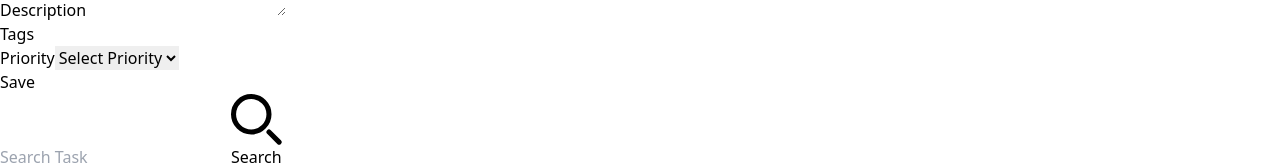
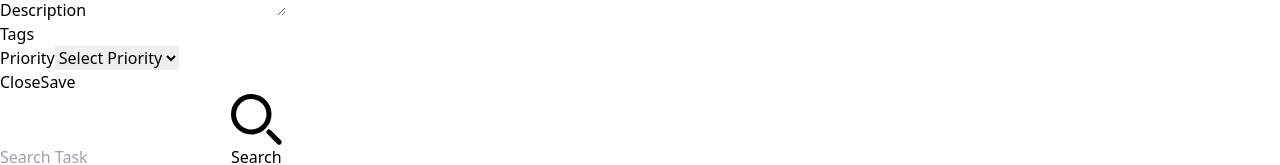
Before and after one commit to developermehedi99/module-2partise, a React (Vite) app: page / in a window 1280 px wide. Both pictures are taken after a click on the button "Add Task". Shown: the part 508-673 px from the top of the page. Built offline with nearby package versions, Linux system fonts and the light colour scheme.

Commit message:
task edit done

```diff
--- a/src/components/task/AddTaskModal.jsx
+++ b/src/components/task/AddTaskModal.jsx
@@ -1,7 +1,7 @@
 import { useState } from "react";
 
-const AddTaskModal = ({ onSave }) => {
-  const [task, setTask] = useState({
+const AddTaskModal = ({ onSave,taskToUpdate,handleClose }) => {
+  const [task, setTask] = useState(taskToUpdate || {
     id:crypto.randomUUID(),
     title: "",
     description: "",
@@ -9,6 +9,9 @@ const AddTaskModal = ({ onSave }) => {
     priority: "",
     isFavorite: false,
   });
+
+  const [isAdd, setIsAdd] = useState(Object.is(taskToUpdate,null));
+
   const handlechange = (event) => {
     event.preventDefault();
     const name = event.target.name;
@@ -26,7 +29,7 @@ const AddTaskModal = ({ onSave }) => {
       <div className="bg-black bg-opacity-70 w-full h-full absolute top-0 left-0 z-10"></div>
       <form className="absolute top-1/4 left-1/4 z-10 mx-auto my-10 w-full max-w-[740px] rounded-xl border border-[#FEFBFB]/[36%] bg-[#191D26] p-9 max-md:px-4 lg:my-20 lg:p-11">
         <h2 className="mb-9 text-center text-2xl font-bold text-white lg:mb-11 lg:text-[28px]">
-          Add New Task
+         {isAdd ? 'Add New Task' : 'edit task'}
         </h2>
 
         <div className="space-y-9 text-white lg:space-y-10">
@@ -89,9 +92,15 @@ const AddTaskModal = ({ onSave }) => {
           </div>
         </div>
 
-        <div className="mt-16 flex justify-center lg:mt-20">
+        <div className="mt-16 flex justify-between lg:mt-20">
           <button
-            onClick={() => onSave(task)}
+            onClick={handleClose}
+            className="rounded bg-red-600 px-4 py-2 text-white transition-all hover:opacity-80"
+          >
+            Close
+          </button>
+          <button
+            onClick={() => onSave(task, isAdd)}
             type="submit"
             className="rounded bg-blue-600 px-4 py-2 text-white transition-all hover:opacity-80"
           >
--- a/src/components/task/TaskList.jsx
+++ b/src/components/task/TaskList.jsx
@@ -1,6 +1,6 @@
 import { FaStar } from "react-icons/fa";
 
-const TaskList = ({tasks}) => {
+const TaskList = ({tasks,onEdit}) => {
     function getRandomColor() {
         const letters = '0123456789ABCDEF';
         let color = '#';
@@ -65,7 +65,9 @@ const TaskList = ({tasks}) => {
                         <td>
                           <div className="flex items-center justify-center space-x-3">
                             <button className="text-red-500">Delete</button>
-                            <button className="text-blue-500">Edit</button>
+                            <button className="text-blue-500"
+                            onClick={()=>onEdit(task)}
+                            >Edit</button>
                           </div>
                         </td>
                       </tr>)
--- a/src/components/task/Taskboard.jsx
+++ b/src/components/task/Taskboard.jsx
@@ -15,15 +15,40 @@ const Taskboard = () => {
     }
     const [tasks, setTasks] = useState([initialValue]);
     const [showModal, setShowModal] = useState(false);
+    const [taskToUpdate, setTaskToUpdate] = useState(null);
 
-    const handleTaskModal=(newTask)=>{
-      console.log('hanlde task modal', newTask);
-      setTasks([...tasks, newTask]);
+    const handleAddEditTask=(newTask, isAdd)=>{
+      if(isAdd){
+        setTasks([...tasks, newTask]);
+      }else{
+        setTasks(tasks.map(task =>{
+          if(task.id === newTask.id){
+            return newTask;
+          }
+          return task;
+        }))
+      }
+
       setShowModal(false);
     }
+
+    const handleEditTask =(task)=>{
+      setTaskToUpdate(task);
+      setShowModal(true);
+    }
+
+    const handleClose=()=>{
+      setShowModal(false);
+      setTaskToUpdate(null);
+    }
+
   return (
     <section className="mb-20" id="tasks">
-      {showModal && <AddTaskModal onSave={handleTaskModal}></AddTaskModal>}
+      {showModal && <AddTaskModal
+      taskToUpdate={taskToUpdate}
+      onSave={handleAddEditTask}
+      handleClose={handleClose}
+      ></AddTaskModal>}
       <div className="container">
         <div className="p-2 flex justify-end">
          <SearchTask></SearchTask>
@@ -31,7 +56,7 @@ const Taskboard = () => {
 
         <div className="rounded-xl border border-[rgba(206,206,206,0.12)] bg-[#1D212B] px-6 py-8 md:px-9 md:py-16">
           <TaskAction handleTaskModal={()=> setShowModal(true)}></TaskAction>
-          <TaskList tasks={tasks}></TaskList>
+          <TaskList onEdit={handleEditTask} tasks={tasks}></TaskList>
         </div>
       </div>
     </section>
```
